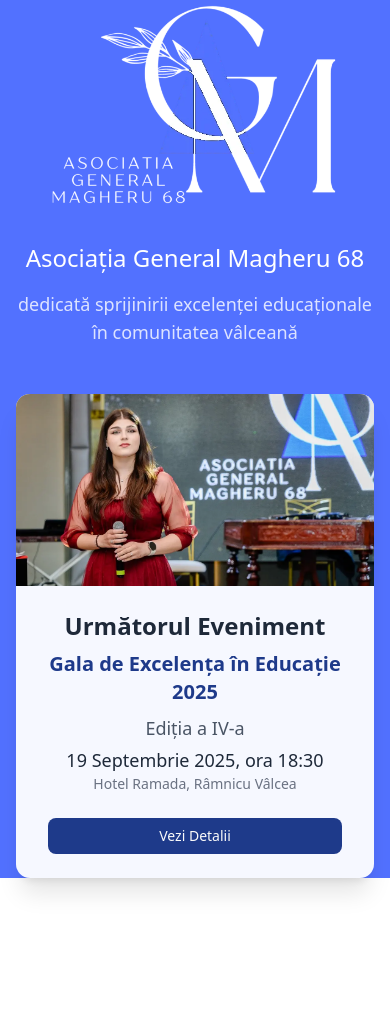
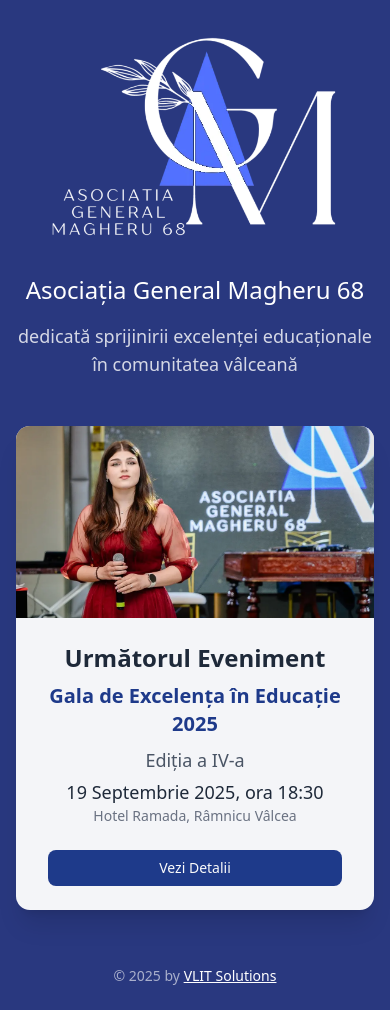
Before and after one commit to vlitsolutions/magheru68, a Next.js app: page / in a window 390 px wide. Before the commit the page ends 878 px from the top, so only its background shows below. Built offline with nearby package versions, Linux system fonts and the light colour scheme.

Commit message:
final coloring

```diff
--- a/src/app/evenimente/gala-de-excelenta-in-educatie-2025/components/HeroBanner.tsx
+++ b/src/app/evenimente/gala-de-excelenta-in-educatie-2025/components/HeroBanner.tsx
@@ -26,7 +26,7 @@
       {/* Enhanced gradient overlay for better text readability */}
       <div className="absolute inset-0 bg-gradient-to-b from-black/60 via-black/70 to-black/90"></div>
 
-      <div className="relative z-10 text-center text-white px-4 max-w-4xl mx-auto">
+      <div className="relative z-10 text-center text-white px-4 w-[75%] md:max-w-4xl mx-auto">
         <div className="mb-12">
           <div className={`transform transition-all duration-1000 ${
             isVisible ? 'translate-y-0 opacity-100 scale-100' : 'translate-y-8 opacity-0 scale-95'
--- a/src/app/page.tsx
+++ b/src/app/page.tsx
@@ -5,8 +5,8 @@
 
 export default function Home() {
   return (
-    <div className="min-h-screen" style={{ backgroundColor: '#5271FF' }}>
-      <main className="flex flex-col items-center justify-center min-h-screen px-4">
+    <div className="min-h-screen" style={{ backgroundColor: '#29387f' }}>
+      <main className="flex flex-col items-center justify-center min-h-screen px-4 py-8 md:py-0">
         <div className="flex flex-col lg:flex-row items-center justify-center gap-12 max-w-7xl mx-auto">
           <div className="flex flex-col items-center text-center">
             <Image
@@ -22,7 +22,7 @@
               Asociația General Magheru 68
             </h1>
             <p className="text-white/80 text-lg max-w-md">
-               dedicată sprijinirii excelenței educaționale în comunitatea vâlceană
+              dedicată sprijinirii excelenței educaționale în comunitatea vâlceană
             </p>
           </div>
 
@@ -65,6 +65,21 @@
           </div>
         </div>
       </main>
+
+      {/* Footer */}
+      <footer className="text-white text-center py-6 px-4">
+        <p className="text-white/60 text-sm">
+          © 2025 by{" "}
+          <a
+            href="https://vlit-solutions.ro"
+            target="_blank"
+            rel="noopener noreferrer"
+            className="text-white hover:text-white/80 transition-colors underline"
+          >
+            VLIT Solutions
+          </a>
+        </p>
+      </footer>
     </div>
   );
 }
--- a/src/components/Footer.tsx
+++ b/src/components/Footer.tsx
@@ -66,7 +66,20 @@
         <div className="max-w-7xl mx-auto px-4 py-4">
           <div className="flex flex-col md:flex-row justify-between items-center text-gray-400">
             <p>&copy; 2025 Asociația General Magheru 68. Toate drepturile rezervate.</p>
-            <p className="mt-2 md:mt-0">Gala de Excelența în Educație - Ediția a IV-a</p>
+            <div className="mt-2 md:mt-0 text-center md:text-right">
+              <p className="mb-1">Gala de Excelența în Educație - Ediția a IV-a</p>
+              <p className="text-sm">
+                © 2025 by{" "}
+                <a
+                  href="https://vlit-solutions.ro"
+                  target="_blank"
+                  rel="noopener noreferrer"
+                  className="text-gray-300 hover:text-white transition-colors underline"
+                >
+                  VLIT Solutions
+                </a>
+              </p>
+            </div>
           </div>
         </div>
       </div>
```
